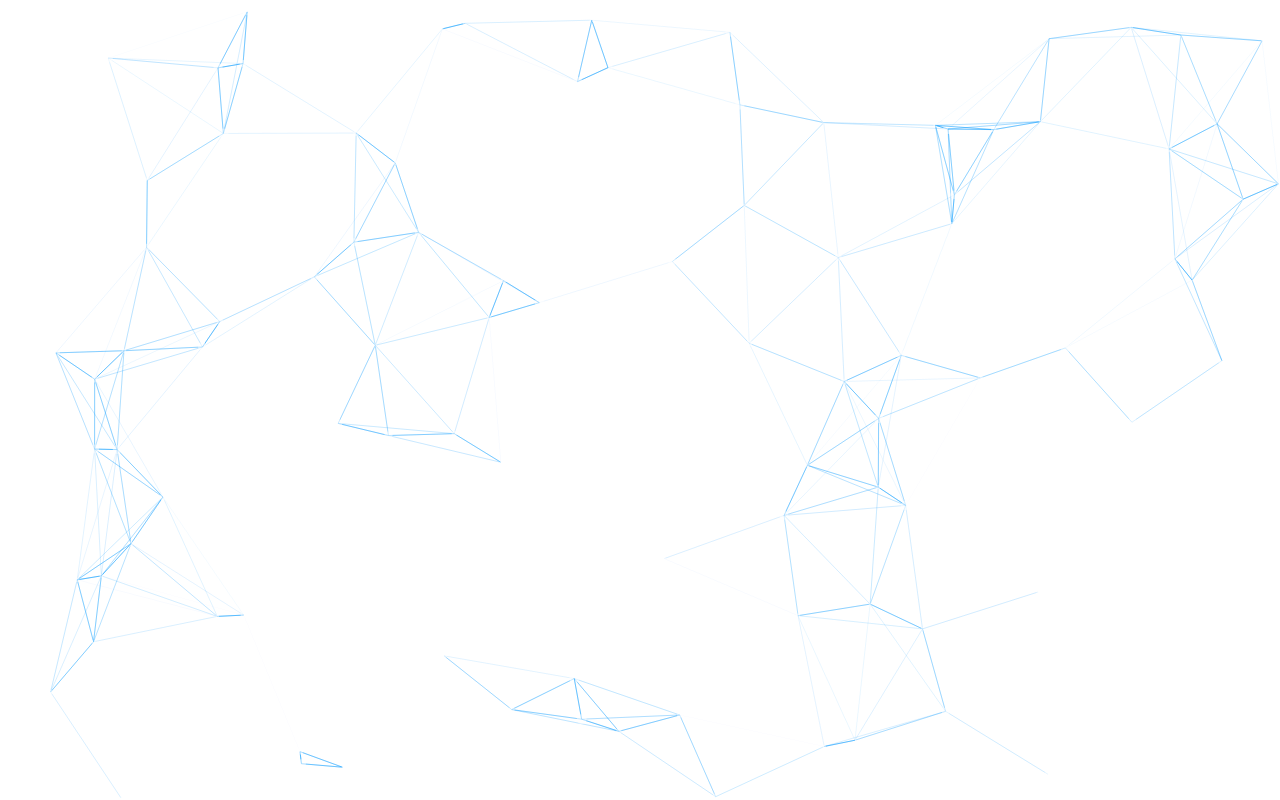
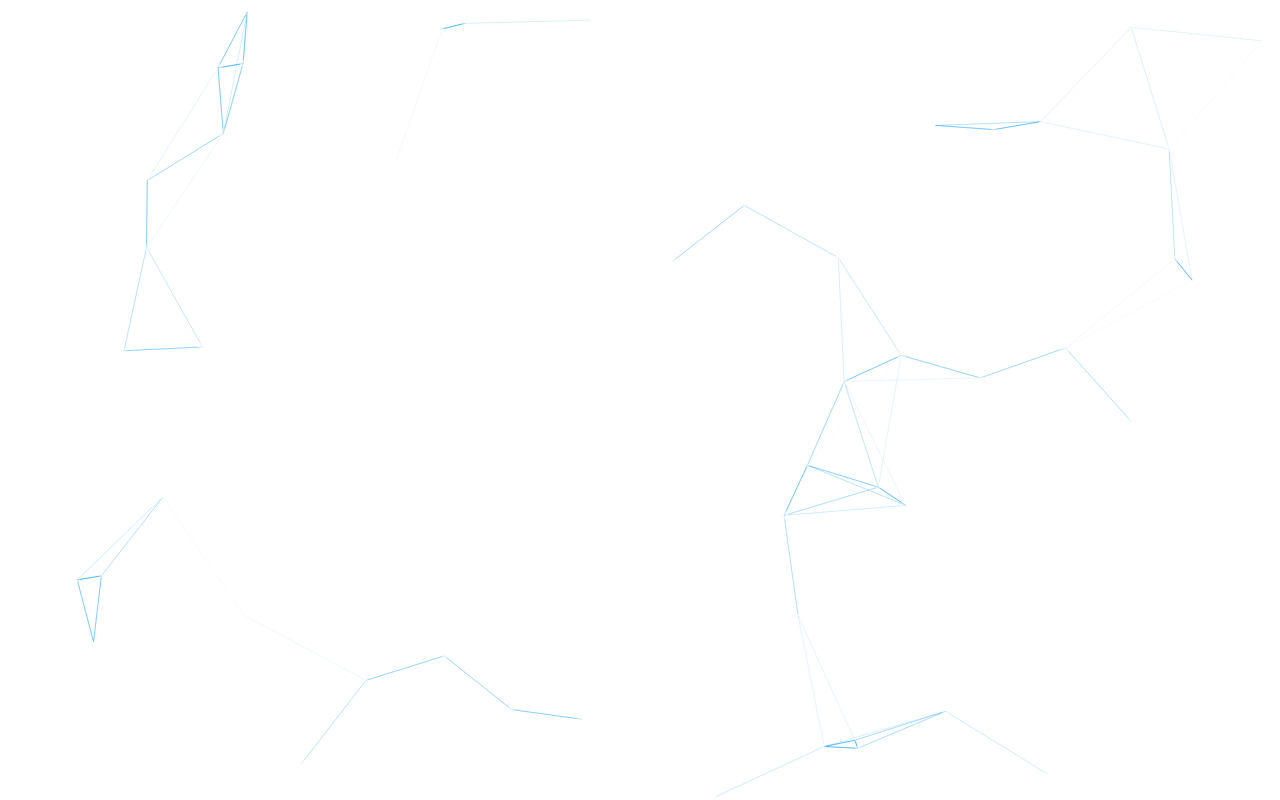
Before and after one commit to jamesvovos/portfolio, a Next.js app: page /components/particle in a window 1280 px wide. Built offline with nearby package versions, Linux system fonts and the light colour scheme.

Commit message:
decreased particle density to improve performance.

```diff
--- a/pages/components/particle.tsx
+++ b/pages/components/particle.tsx
@@ -73,7 +73,7 @@ export default function Particle() {
           number: {
             density: {
               enable: true,
-              area: 800,
+              area: 1500,
             },
             value: 80,
           },
```
